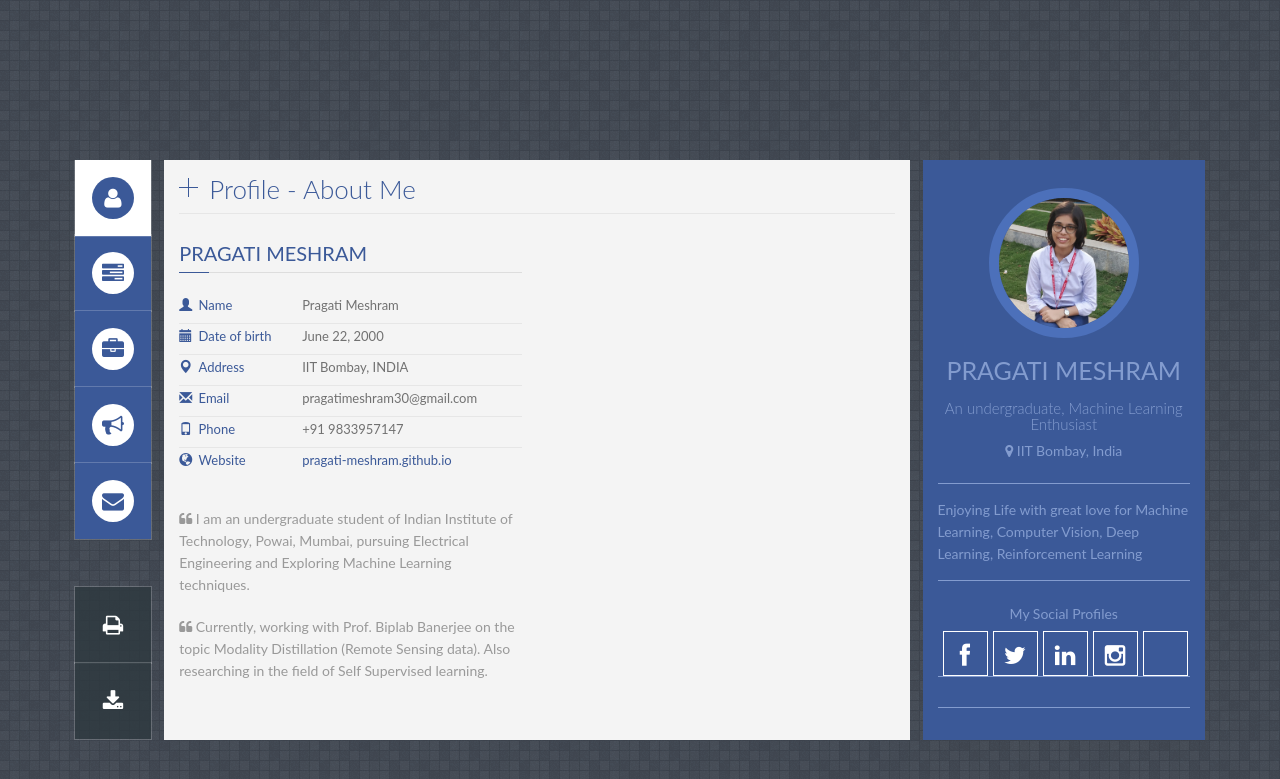
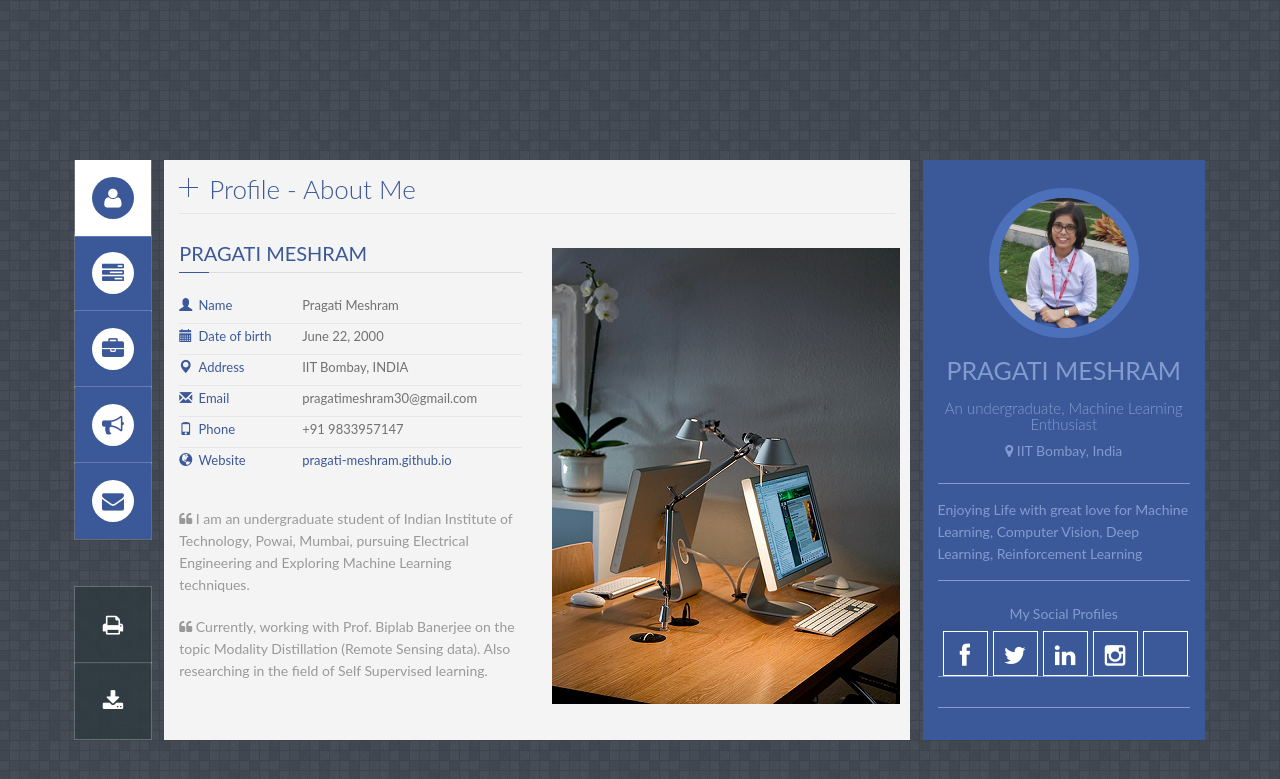
Before and after one commit to Pragati-Meshram/Pragati-Meshram.github.io, a Jekyll site: the page built from Pragati-Meshram.github.io/index.html, in a window 1280 px wide. Shown: the top 779 px of the page. Built offline with Jekyll 4.4.1, drawn with Linux system fonts in a browser that asks for light colours; some web fonts are replaced.

Commit message:
your message

```diff
--- a/Pragati-Meshram.github.io/_includes/profile.html
+++ b/Pragati-Meshram.github.io/_includes/profile.html
@@ -73,7 +73,7 @@
     </div>
     <!-- End left-wrap -->
 
-    <!-- <div class="col-md-6 profile-r">
+    <div class="col-md-6 profile-r">
 
         <div class="cycle-slideshow">
 
@@ -81,7 +81,7 @@
             <img src="images/img-profile/about_3.png" alt="" />
         </div>
 
-    </div> -->
+    </div>
 
 </div>
 
```
